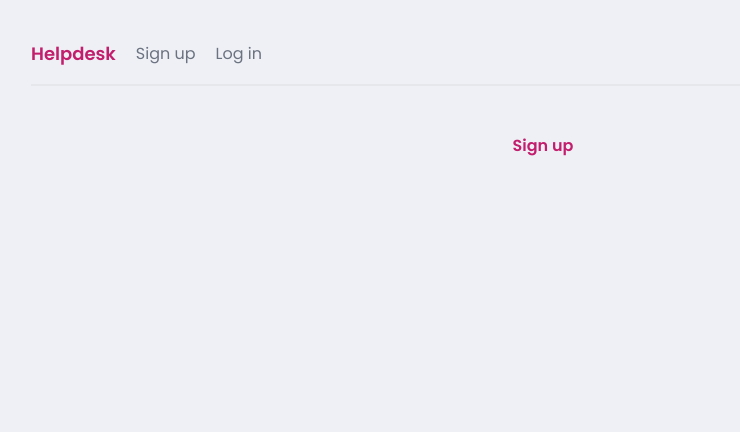
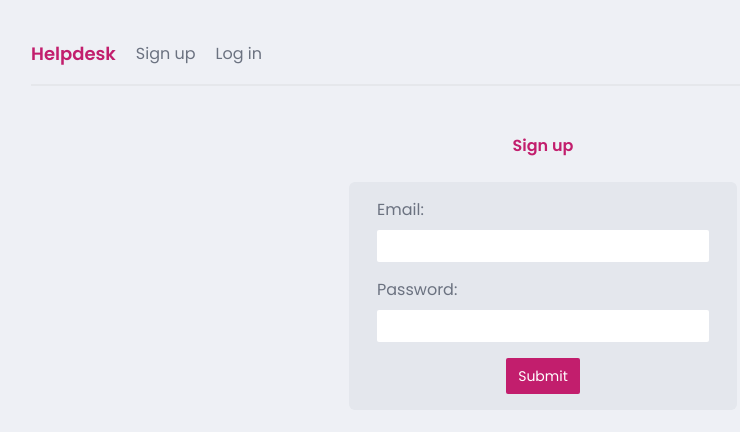
Before and after one commit to alaws66/next-helpdesk, a Next.js app: page /signup in a window 1280 px wide. Shown: the top 432 px of the page, without its empty margins (97-837 px from the left). Built offline with nearby package versions, Linux system fonts and the light colour scheme.

Commit message:
added signup functionality

```diff
--- /dev/null
+++ b/app/(auth)/AuthForm.tsx
@@ -0,0 +1,45 @@
+'use client'
+
+import { FormEvent, useState } from 'react';
+
+type TParams = {
+  handleSubmit: (
+    // eslint-disable-next-line no-unused-vars
+    e: FormEvent<HTMLFormElement>,
+    // eslint-disable-next-line no-unused-vars
+    email: string,
+    // eslint-disable-next-line no-unused-vars
+    password: string
+  ) => Promise<void>
+}
+
+export default function AuthForm({ handleSubmit }: TParams) {
+  const [email, setEmail] = useState('');
+  const [password, setPassword] = useState('');
+
+  return (
+    <form onSubmit={e => handleSubmit(e, email, password)}>
+      <label>
+        <span>Email:</span>
+        <input
+          required
+          type="email"
+          value={email}
+          onChange={e => setEmail(e.target.value)}
+        />
+      </label>
+
+      <label>
+        <span>Password:</span>
+        <input
+          required
+          type="password"
+          value={password}
+          onChange={e => setPassword(e.target.value)}
+        />
+      </label>
+
+      <button className="btn-primary">Submit</button>
+    </form>
+  );
+}
--- a/app/(auth)/signup/page.tsx
+++ b/app/(auth)/signup/page.tsx
@@ -1,7 +1,41 @@
+'use client'
+
+import { FormEvent, useState } from 'react';
+import AuthForm from '../AuthForm';
+import { createClientComponentClient } from '@supabase/auth-helpers-nextjs';
+import { useRouter } from 'next/navigation';
+
 export default function Signup() {
+  const router = useRouter();
+  const [formError, setFormError] = useState('');
+
+  const handleSubmit = async (e: FormEvent<HTMLFormElement>, email: string, password: string) => {
+    e.preventDefault();
+
+    const supabase = createClientComponentClient();
+    const { error } = await supabase.auth.signUp({
+      email,
+      password,
+      options: {
+        emailRedirectTo: `${location.origin}/api/auth/callback`
+      }
+    });
+
+    if (error) {
+      setFormError(error.message);
+    } else {
+      router.push('/verify');
+    }
+  }
+
   return (
     <main>
       <h2 className="text-center">Sign up</h2>
+
+      <AuthForm handleSubmit={handleSubmit} />
+      {formError &&
+        <div>Error</div>
+      }
     </main>
   );
 }
--- /dev/null
+++ b/app/(auth)/verify/page.tsx
@@ -0,0 +1,8 @@
+export default function Verify() {
+  return (
+    <main className="text-center">
+      <h2>Thanks for registering!</h2>
+      <p>Before logging in, you need to verify your email address</p>
+    </main>
+  );
+}
--- /dev/null
+++ b/app/api/auth/callback/route.ts
@@ -0,0 +1,15 @@
+import { createRouteHandlerClient } from '@supabase/auth-helpers-nextjs';
+import { cookies } from 'next/headers';
+import { NextRequest, NextResponse } from 'next/server';
+
+export async function GET(request: NextRequest) {
+  const url = new URL(request.url);
+  const code = url.searchParams.get('code');
+
+  if (code) {
+    const supabase = createRouteHandlerClient({ cookies });
+    await supabase.auth.exchangeCodeForSession(code);
+  }
+
+  return NextResponse.redirect(url.origin);
+}
```
